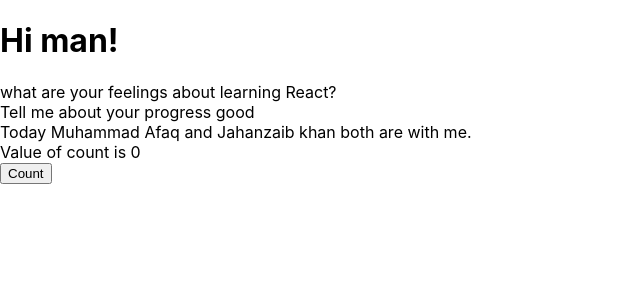
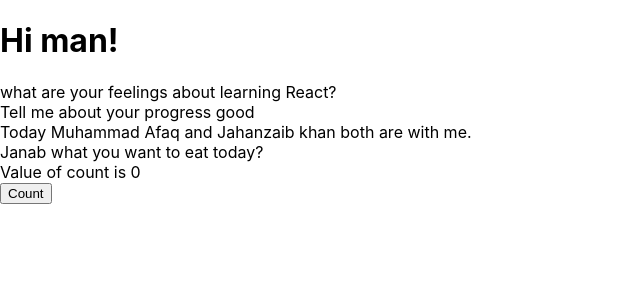
Before and after one commit to imranzafar1987/bootcamp-react-app, a React (Create React App) app: page / in a window 1280 px wide. Shown: the top 300 px of the page, without its empty margins (0-640 px from the left). Built offline with nearby package versions, Linux system fonts and the light colour scheme.

Commit message:
Nashta Program

```diff
--- a/src/Student.js
+++ b/src/Student.js
@@ -6,6 +6,8 @@ function Student(props) {
       Tell me about your progress {props.progress}
       <br />
       Today Muhammad Afaq and Jahanzaib khan both are with me.
+      <br />
+      Janab what you want to eat today?
     </div>
   );
 }
```
